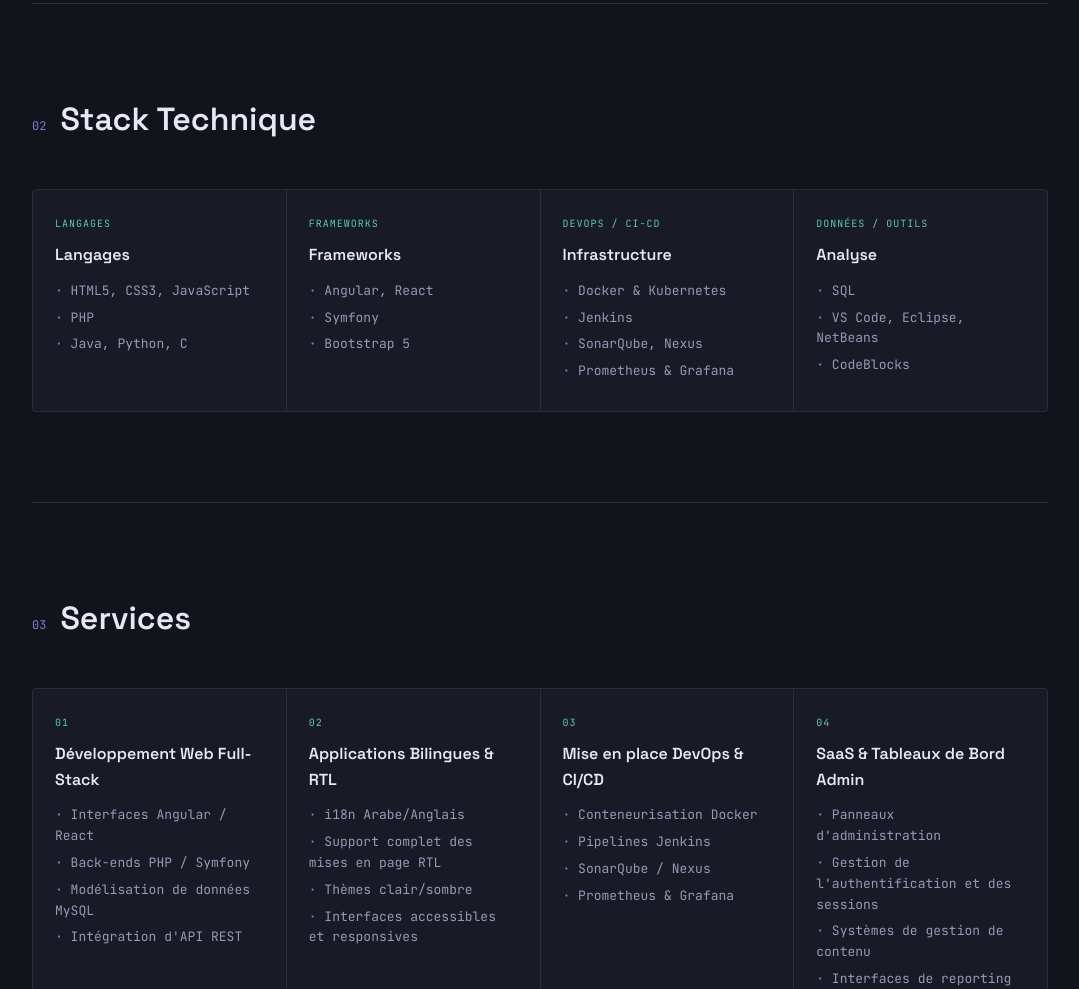
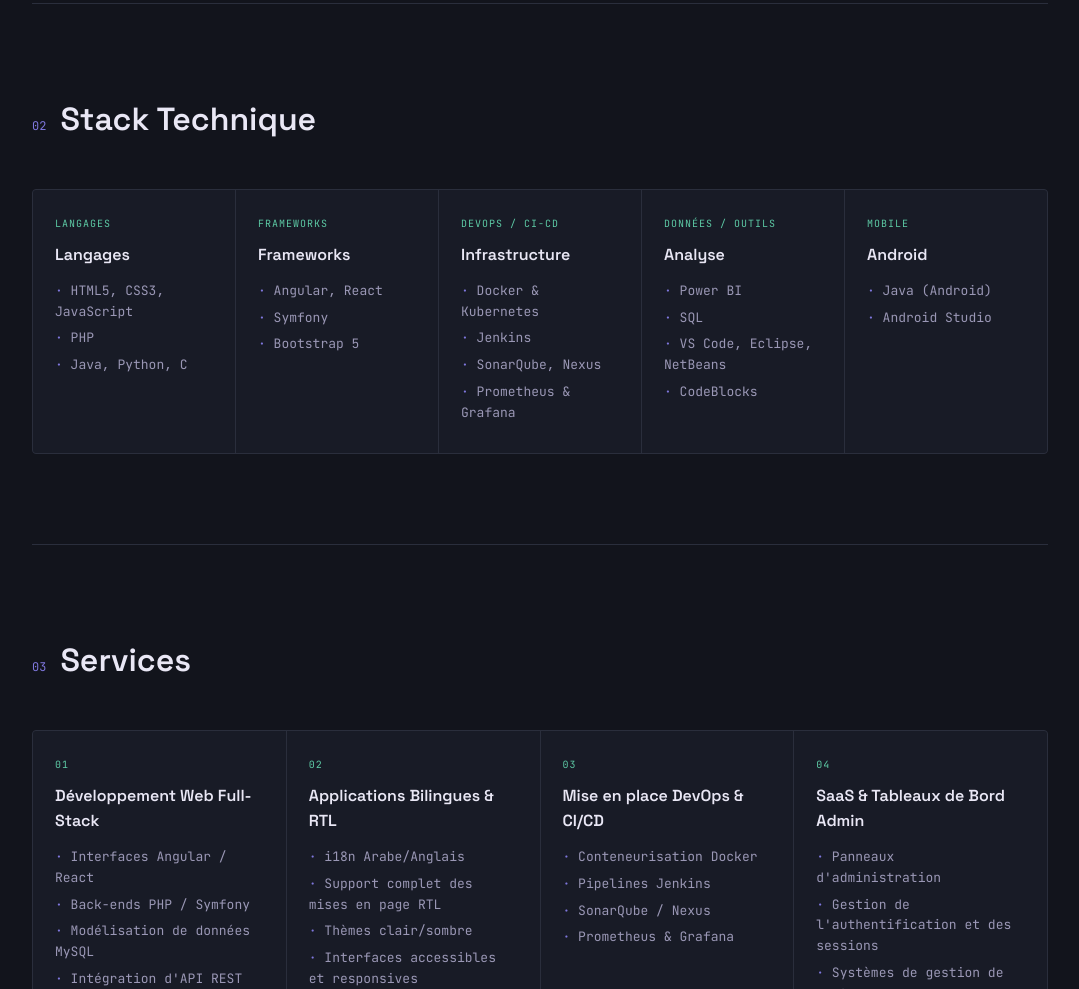
Before and after one commit to ahmedfassi/portfolio, a website: page index.html in a window 1280 px wide. Shown: the part 1459-2448 px from the top of the page, without its empty margins (100-1179 px from the left). Drawn offline with Linux system fonts and the light colour scheme.

Commit message:
Refactor skill grid layout and update skill tags in index.html

```diff
--- a/index.html
+++ b/index.html
@@ -169,7 +169,8 @@
   .lang-row span:last-child{color:var(--teal);font-size:11px;letter-spacing:0.05em;}
 
   /* ---------- SKILLS ---------- */
-  .skill-grid{display:grid;grid-template-columns:repeat(4,1fr);gap:1px;background:var(--line);border:1px solid var(--line);border-radius:4px;overflow:hidden;}
+  .skill-grid{display:grid;grid-template-columns:repeat(5,1fr);gap:1px;background:var(--line);border:1px solid var(--line);border-radius:4px;overflow:hidden;}
+  .skill-grid1{display:grid;grid-template-columns:repeat(4,1fr);gap:1px;background:var(--line);border:1px solid var(--line);border-radius:4px;overflow:hidden;}
   @media (max-width:900px){.skill-grid{grid-template-columns:repeat(2,1fr);}}
   .skill-mod{background:var(--panel);padding:26px 22px;transition:background 0.25s;}
   .skill-mod:hover{background:var(--panel-2);}
@@ -388,12 +389,21 @@
         </ul>
       </div>
       <div class="skill-mod reveal">
-        <div class="tag" data-i18n="stack-tag4">DATA / TOOLS</div>
+        <div class="tag" data-i18n="stack-tag4">DATA & BI / TOOLS</div>
         <h3 data-i18n="stack-h4">Analysis</h3>
         <ul>
+          <li>Power BI</li>
           <li>SQL</li>
           <li>VS Code, Eclipse, NetBeans</li>
           <li>CodeBlocks</li>
+        </ul>
+      </div>
+      <div class="skill-mod reveal">
+        <div class="tag" data-i18n="stack-tag5">MOBILE</div>
+        <h3 data-i18n="stack-h5">Android</h3>
+        <ul>
+          <li>Java (Android)</li>
+          <li>Android Studio</li>
         </ul>
       </div>
     </div>
@@ -401,7 +411,7 @@
 
   <section id="services">
     <div class="sec-head"><span class="sec-num">03</span><span class="sec-title" data-i18n="services-title">Services</span></div>
-    <div class="skill-grid">
+    <div class="skill-grid1">
       <div class="skill-mod reveal">
         <div class="tag">01</div>
         <h3 data-i18n="services-h1">Full-Stack Web Development</h3>
@@ -620,10 +630,12 @@
       'stack-tag2': 'FRAMEWORKS',
       'stack-tag3': 'DEVOPS / CI-CD',
       'stack-tag4': 'DONNÉES / OUTILS',
+      'stack-tag5': 'MOBILE',
       'stack-h1': 'Langages',
       'stack-h2': 'Frameworks',
       'stack-h3': 'Infrastructure',
       'stack-h4': 'Analyse',
+      'stack-h5': 'Android',
       'services-title': 'Services',
       'services-h1': 'Développement Web Full-Stack',
       'services-li1a': 'Interfaces Angular / React',
```
